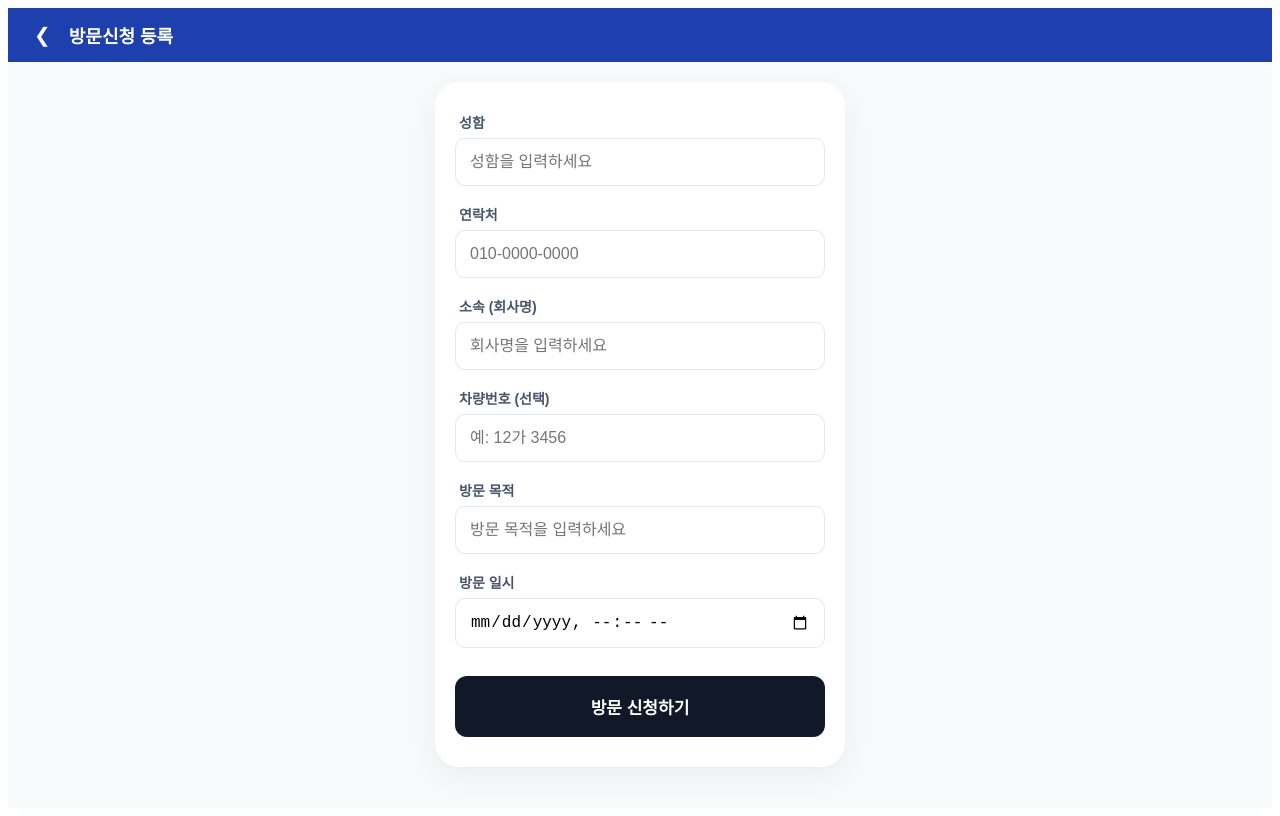
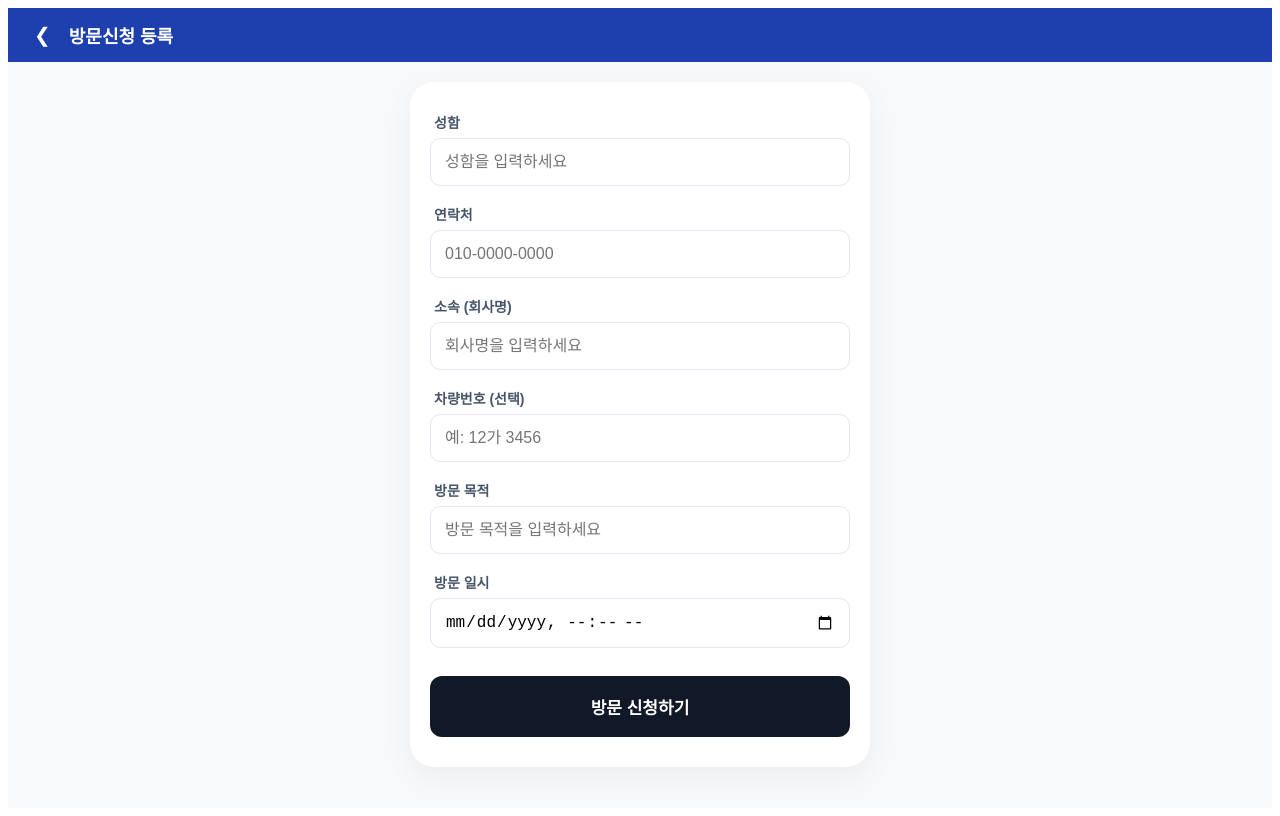
Before and after one commit to JinnyDad/visitor-system, a Next.js app: page /spowervisitor in a window 1280 px wide. Built offline with nearby package versions, Linux system fonts and the light colour scheme.

Commit message:
fix: perfect mobile layout for visitor registration page

```diff
--- a/app/spowervisitor/page.js
+++ b/app/spowervisitor/page.js
@@ -32,7 +32,7 @@ export default function VisitorPage() {
     setLoading(false);
   }
 
-  // 핵심 수정: boxSizing 추가로 테두리가 화면 밖으로 나가지 않게 함
+  // 박스 모델 설정: 패딩이 너비를 초과하지 않도록 보정
   const inputStyle = {
     width: "100%",
     padding: "14px",
@@ -41,20 +41,55 @@ export default function VisitorPage() {
     marginTop: "6px",
     marginBottom: "18px",
     fontSize: "16px",
-    boxSizing: "border-box", // 여백이 너비에 포함되도록 설정
+    boxSizing: "border-box", // 이 설정이 있어야 오른쪽이 안 잘립니다.
+    display: "block",
+    WebkitAppearance: "none" // 모바일 브라우저 기본 스타일 방지
+  };
+
+  const labelStyle = {
+    fontSize: "14px",
+    fontWeight: "600",
+    color: "#475569",
+    marginLeft: "4px",
     display: "block"
   };
-  const labelStyle = { fontSize: "14px", fontWeight: "600", color: "#475569", marginLeft: "4px", display: "block" };
 
   return (
-    <div style={{ minHeight: "100vh", backgroundColor: "#f8f9fa", fontFamily: "'Pretendard', sans-serif", width: "100%", overflowX: "hidden" }}>
-      <header style={{ backgroundColor: "#1e40af", color: "white", padding: "14px 20px", display: "flex", alignItems: "center", width: "100%", boxSizing: "border-box" }}>
+    <div style={{
+      minHeight: "100vh",
+      backgroundColor: "#f8f9fa",
+      fontFamily: "'Pretendard', sans-serif",
+      width: "100%",
+      overflowX: "hidden" // 가로 스크롤 방지
+    }}>
+      <header style={{
+        backgroundColor: "#1e40af",
+        color: "white",
+        padding: "14px 20px",
+        display: "flex",
+        alignItems: "center",
+        width: "100%",
+        boxSizing: "border-box"
+      }}>
         <button onClick={() => router.push("/")} style={{ background: "none", border: "none", color: "white", fontSize: "20px", cursor: "pointer", marginRight: "12px" }}>❮</button>
         <span style={{ fontWeight: "bold", fontSize: "18px" }}>방문신청 등록</span>
       </header>
 
-      <main style={{ padding: "20px", maxWidth: "450px", margin: "0 auto", width: "100%", boxSizing: "border-box" }}>
-        <div style={{ backgroundColor: "white", borderRadius: "24px", padding: "30px 20px", boxShadow: "0 10px 30px rgba(0,0,0,0.05)", width: "100%", boxSizing: "border-box" }}>
+      <main style={{
+        padding: "20px",
+        maxWidth: "500px",
+        margin: "0 auto",
+        width: "100%",
+        boxSizing: "border-box"
+      }}>
+        <div style={{
+          backgroundColor: "white",
+          borderRadius: "24px",
+          padding: "30px 20px",
+          boxShadow: "0 10px 30px rgba(0,0,0,0.05)",
+          width: "100%",
+          boxSizing: "border-box"
+        }}>
           <form onSubmit={handleSubmit} style={{ width: "100%" }}>
             <label style={labelStyle}>성함</label>
             <input type="text" name="name" required style={inputStyle} placeholder="성함을 입력하세요" />
@@ -72,9 +107,22 @@ export default function VisitorPage() {
             <input type="text" name="purpose" required style={inputStyle} placeholder="방문 목적을 입력하세요" />
 
             <label style={labelStyle}>방문 일시</label>
+            {/* 날짜 입력창이 모바일에서 삐져나오지 않도록 width: 100% 적용 */}
             <input type="datetime-local" name="visit_time" required style={inputStyle} />
 
-            <button type="submit" disabled={loading} style={{ width: "100%", padding: "18px", backgroundColor: "#111827", color: "white", border: "none", borderRadius: "12px", fontSize: "17px", fontWeight: "600", marginTop: "10px", cursor: "pointer", boxSizing: "border-box" }}>
+            <button type="submit" disabled={loading} style={{
+              width: "100%",
+              padding: "18px",
+              backgroundColor: "#111827",
+              color: "white",
+              border: "none",
+              borderRadius: "12px",
+              fontSize: "17px",
+              fontWeight: "600",
+              marginTop: "10px",
+              cursor: "pointer",
+              boxSizing: "border-box"
+            }}>
               {loading ? "등록 중..." : "방문 신청하기"}
             </button>
           </form>
```
